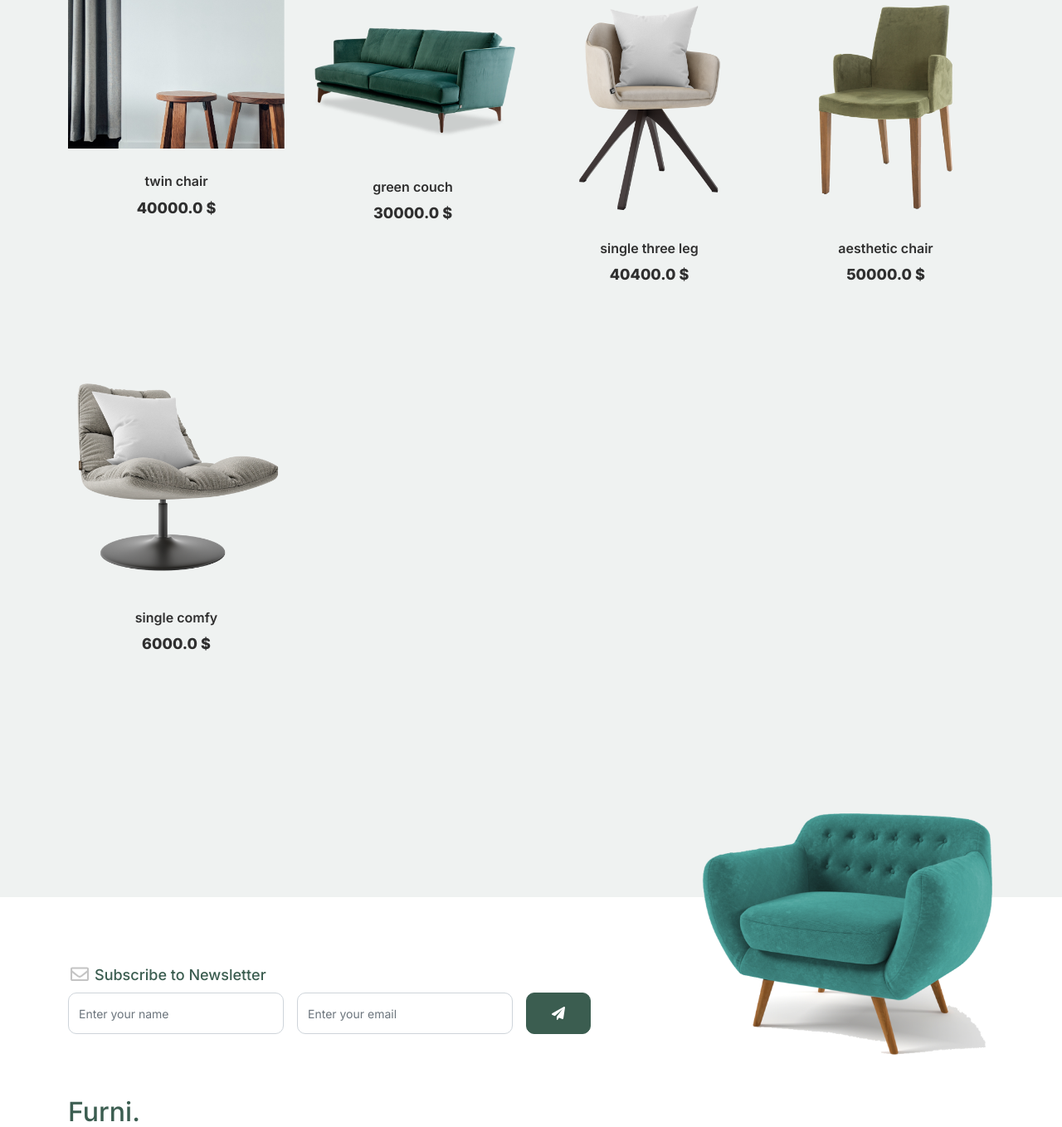
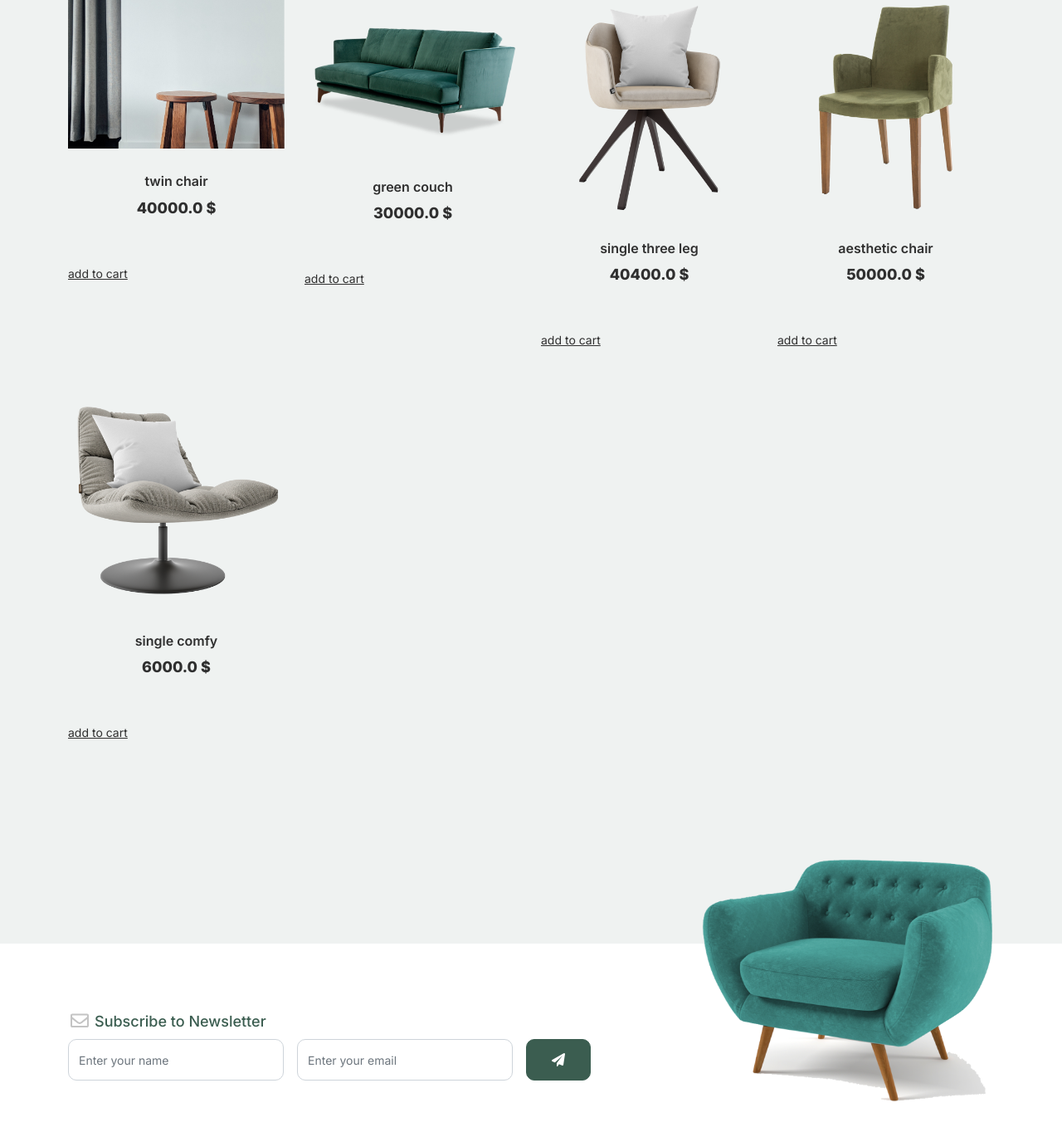
Before and after one commit to reshadMajumder/furniture_shop, a Django app: page /shop/ in a window 1280 px wide. Shown: the part 501-1859 px from the top of the page at 83% size. Run offline with Django 4.2, Linux system fonts and the light colour scheme; data comes from the database, SQL or seed files in the repository; both versions use the stored data as it was after the commit; some libraries are stand-ins or nearby versions.

Commit message:
add to cart

```diff
--- a/core/shop/admin.py
+++ b/core/shop/admin.py
@@ -2,3 +2,5 @@ from django.contrib import admin
 from .models import *
 
 admin.site.register(Product)
+admin.site.register(Cart)
+admin.site.register(CartItem)
--- a/core/shop/models.py
+++ b/core/shop/models.py
@@ -8,3 +8,19 @@ class Product(models.Model):
 
     def __str__(self):
         return self.name
+
+class Cart(models.Model):
+    cart_id=models.CharField(max_length=300,blank=True)
+    date_added=models.DateTimeField(auto_now_add=True)
+
+    def __str__(self):
+        return self.cart_id
+
+class CartItem(models.Model):
+    product=models.ForeignKey(Product,on_delete=models.CASCADE)
+    cart=models.ForeignKey(Cart,on_delete=models.CASCADE)
+    quantity=models.IntegerField()
+    is_active=models.BooleanField(default=True)
+
+    def __str__(self):
+        return self.product.name
--- a/core/shop/templates/shop.html
+++ b/core/shop/templates/shop.html
@@ -38,7 +38,9 @@
 							<strong class="product-price">{{ product.price }} $</strong>
 
 							<span class="icon-cross">
-								<img src="{% static "home/images/cross.svg" %} " class="img-fluid">
+								<a href="{% url 'add_to_cart' product.id %}">add to cart
+
+								</a>
 							</span>
 						</a>
 					</div>
--- a/core/shop/urls.py
+++ b/core/shop/urls.py
@@ -4,6 +4,8 @@ from .views import *
 urlpatterns = [
     path('', shop, name='shop'),
     path('cart',cart,name='cart'),
+    path('add_to_cart/<int:product_id>/',add_to_cart, name="add_to_cart"),
+
     path('checkout/',checkout,name='checkout'),
     path('thankyou/',thankyou,name='thankyou'),
 
--- a/core/shop/views.py
+++ b/core/shop/views.py
@@ -1,5 +1,5 @@
-from django.shortcuts import render
-from .models import Product
+from django.shortcuts import render,redirect
+from .models import Product,Cart,CartItem
 
 # Create your views here.
 def shop(request):
@@ -10,7 +10,43 @@ def shop(request):
 
 
 def cart(request):
-    return render(request,'cart.html')
+    cart_products_details=CartItem.objects.all()
+    context={'products':cart_products_details}
+    return render(request,'cart.html',context)
+
+def _cart_id(request): #get the session id for making the cart id
+    cart=request.session.session_key
+    if not cart:
+        cart=request.session.create()
+
+    return cart
+
+def add_to_cart(request, product_id):
+    product=Product.objects.get(id=product_id) #get the product
+    try:
+        cart=Cart.objects.get(cart_id=_cart_id(request)) #get the cart using the cart id present in the sessiom
+    except Cart.DoesNotExist:
+        cart= Cart.objects.create(
+            cart_id=_cart_id(request)
+            )
+    cart.save()
+
+#lets combile product and cart  to get many product in one cart
+
+    try:
+        cart_item=CartItem.objects.get(product=product, cart=cart)
+        cart_item.quantity+=1
+        cart_item.save()
+
+    except CartItem.DoesNotExist:
+        cart_item=CartItem.objects.create(
+            product = product ,
+            cart=cart,
+            quantity = 1,
+
+        )
+        cart_item.save()
+    return redirect('shop')
 
 
 def checkout(request):
```
Also changed, not shown: core/shop/templates/cart.html (+5 -25 lines), core/db.sqlite3, core/shop/migrations/0002_cart_alter_product_image_cartitem_cart_cart_id.py (added), core/shop/migrations/0003_alter_cart_cart_id.py (added), core/shop/migrations/0004_alter_cartitem_is_active.py (added).
